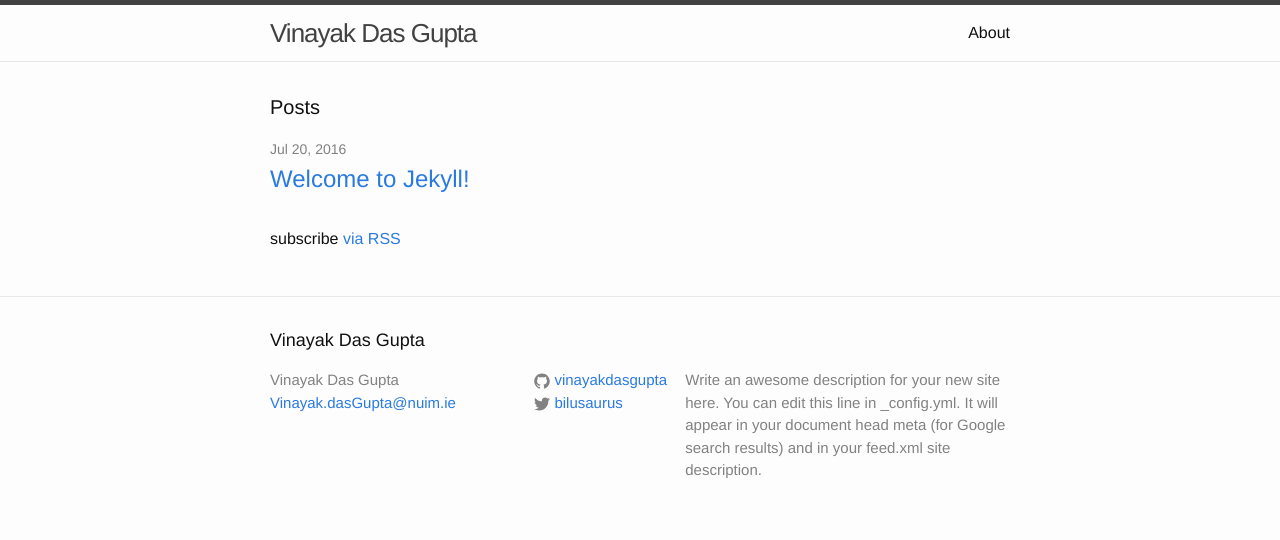
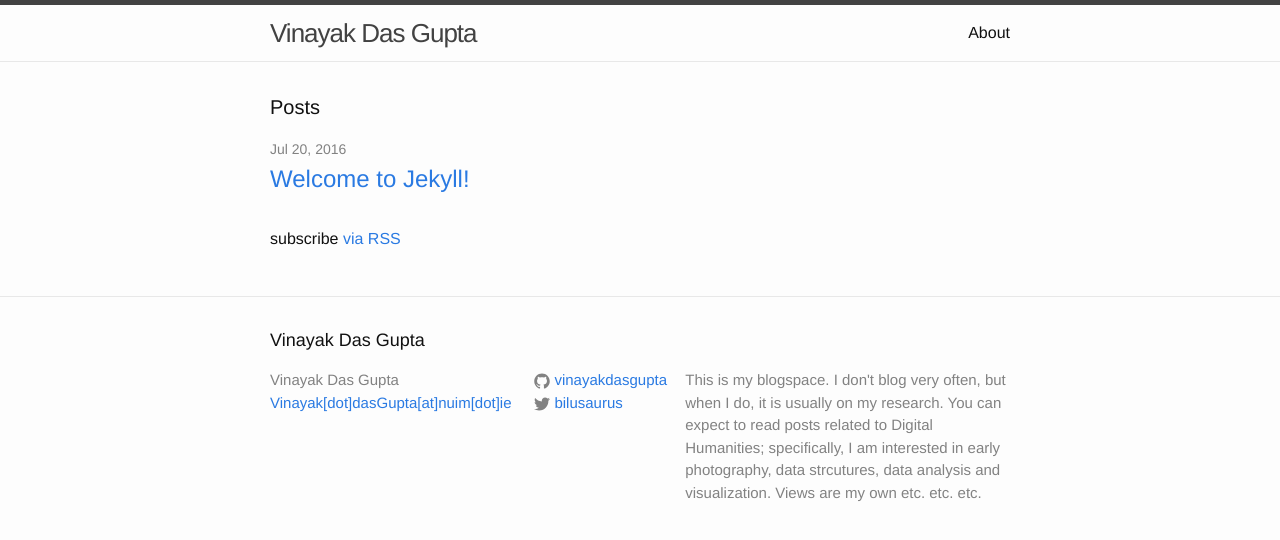
Before and after one commit to vinayakdasgupta/vinayakdasgupta.github.io, a Jekyll site: the page built from index.html, in a window 1280 px wide. Shown: the top 540 px of the page. Built offline with Jekyll 4.4.1, drawn with Linux system fonts in a browser that asks for light colours.

Commit message:
blog updated

```diff
--- a/_config.yml
+++ b/_config.yml
@@ -7,11 +7,9 @@
 
 # Site settings
 title: Vinayak Das Gupta
-email: Vinayak.dasGupta@nuim.ie
+email: Vinayak[dot]dasGupta[at]nuim[dot]ie
 description: > # this means to ignore newlines until "baseurl:"
-  Write an awesome description for your new site here. You can edit this
-  line in _config.yml. It will appear in your document head meta (for
-  Google search results) and in your feed.xml site description.
+  This is my blogspace. I don't blog very often, but when I do, it is usually on my research. You can expect to read posts related to Digital Humanities; specifically, I am interested in early photography, data strcutures, data analysis and visualization. Views are my own etc. etc. etc.
 baseurl: "" # the subpath of your site, e.g. /blog
 url: "http://yourdomain.com" # the base hostname & protocol for your site
 twitter_username: bilusaurus
```
